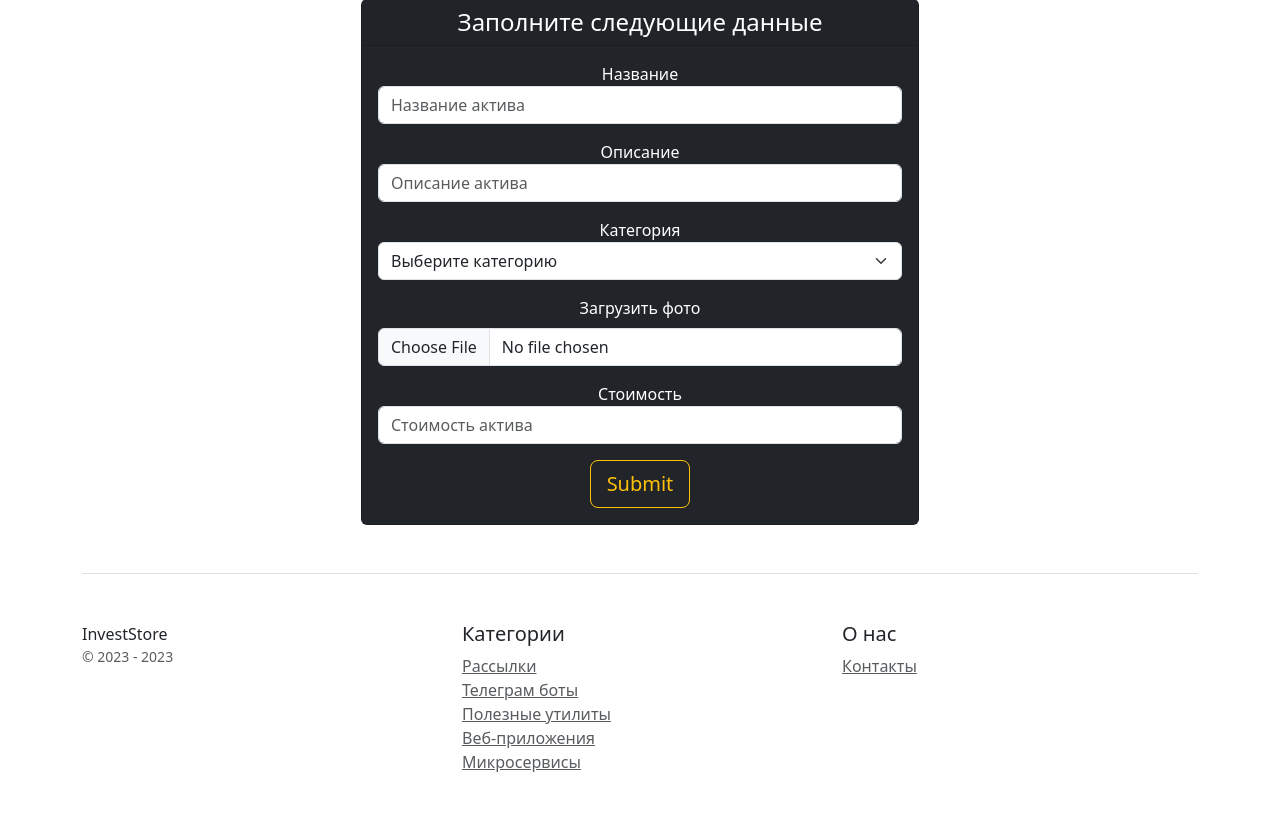
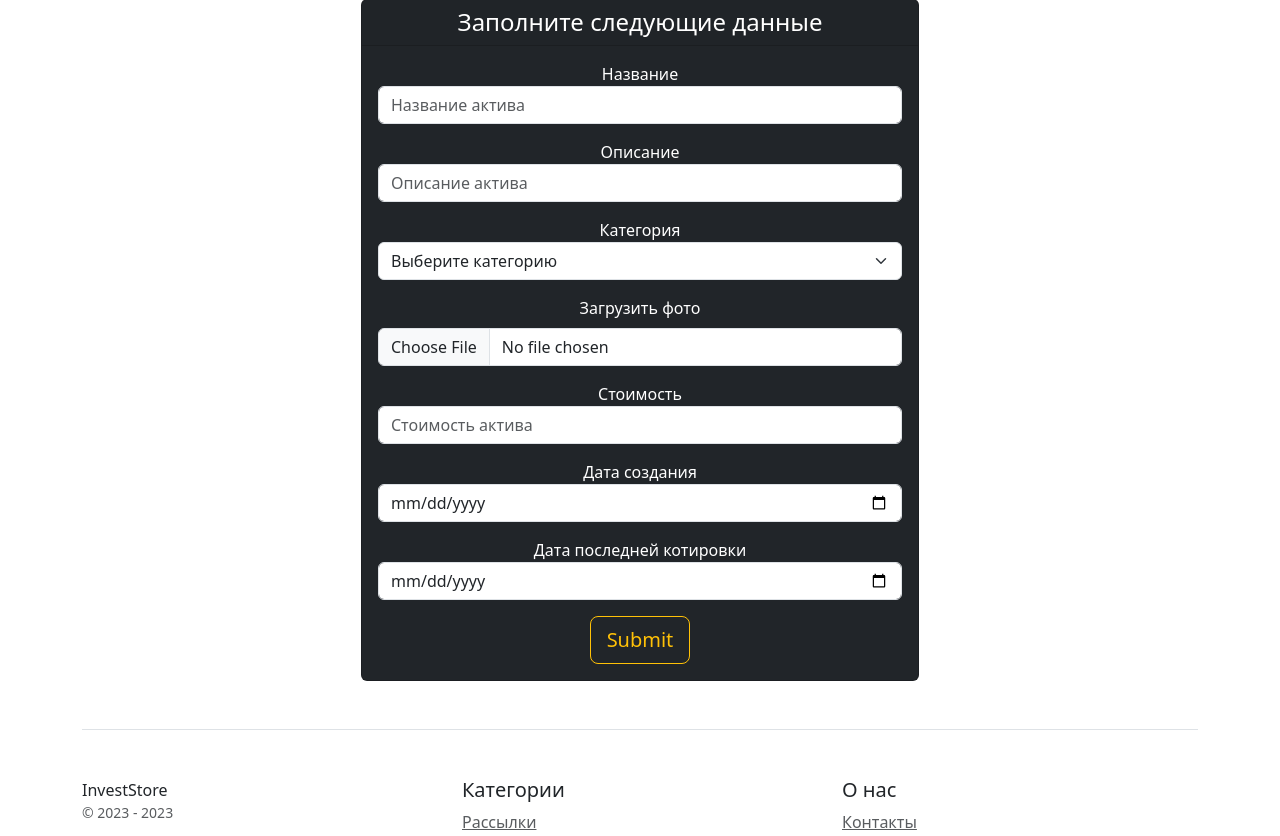
Before and after one commit to ViktorDavydov/Invest_Store, a Django app: page /add_product/ in a window 1280 px wide. Shown: the part 204-1040 px from the top of the page. Before the commit the page ends 976 px from the top, so only its background shows below. Run offline with Django 4.2, Linux system fonts and the light colour scheme; some libraries are stand-ins or nearby versions.

Commit message:
upload products func fix commit

```diff
--- a/catalog/templates/catalog/add_product.html
+++ b/catalog/templates/catalog/add_product.html
@@ -42,6 +42,16 @@
                         <input type="number" name="price" class="form-control" id="price"
                                placeholder="Стоимость актива" required>
                     </div>
+                    <div class="mb-3">
+                        <label for="description">Дата создания</label>
+                        <input type="date" name="create_date" class="form-control" id="create_date"
+                               placeholder="Дата создания" required>
+                    </div>
+                    <div class="mb-3">
+                        <label for="description">Дата последней котировки</label>
+                        <input type="date" name="final_change_date" class="form-control" id="final_change_date"
+                               placeholder="Дата последней котировки" required>
+                    </div>
                     <input type="submit"
                            class="btn btn-lg btn-block btn-outline-warning"></input>
                 </form>
--- a/catalog/templates/catalog/product.html
+++ b/catalog/templates/catalog/product.html
@@ -9,7 +9,7 @@
         <div class="col-12">
             <div class="card mb-4 box-shadow text-bg-dark">
                 <div class="card-header">
-                    <img src="{% mediapath chosen_product.preview %}" />
+                    <img src="{% mediapath chosen_product.preview %}" class="card-img-top object-fit-none" style="height:200px;"/>
 <!--                    <img src="{{ chosen_product.preview|mediapath  }}" />-->
                 </div>
                 <div class="card-body">
--- a/catalog/views.py
+++ b/catalog/views.py
@@ -56,18 +56,12 @@ def add_product(request):
         'category_list': category_list
     }
     if request.method == "POST":
-
-        product_information = {
-            "id": 14,
-            "product_name": request.POST.get('name'),
-            "product_description": request.POST.get('description'),
-            "category": request.POST.get('category'),
-            "preview": request.POST.get('preview'),
-            "price": request.POST.get('price'),
-            "create_date": "2000-01-01",
-            "final_change_date": "2023-11-25"
-        }
-        # products_for_create = [Product(**product_information)]
-        # Product.objects.bulk_create(products_for_create)
-        print(product_information)
+        product_inf = Product(product_name=request.POST.get('name'),
+                              product_description=request.POST.get('description'),
+                              category=Category.objects.get(category_name=request.POST.get('category')),
+                              preview=request.POST.get('preview'),
+                              price=request.POST.get('price'),
+                              create_date=request.POST.get('create_date'),
+                              final_change_date=request.POST.get('final_change_date'))
+        product_inf.save()
     return render(request, 'catalog/add_product.html', context)
```
